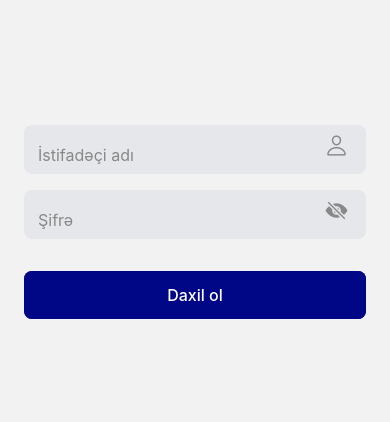
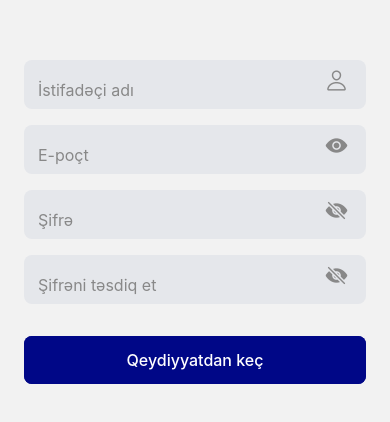
Before and after one commit to MahammadJafarzada/SnapBuy, a React Native app: screen /Register in a window 390 px wide. Shown: the part 200-622 px from the top of the page. Built offline with nearby package versions, Linux system fonts and the light colour scheme.

Commit message:
register screen

```diff
--- a/src/navigation/AppNavigation.tsx
+++ b/src/navigation/AppNavigation.tsx
@@ -2,18 +2,24 @@ import React from 'react';
 import { createNativeStackNavigator } from '@react-navigation/native-stack';
 import { NavigationContainer } from '@react-navigation/native';
 import Login from '../screens/Login/Login';
-import { RootStackParamList } from '../../types'; // Ensure this type is defined in your project
+import { RootStackParamList } from '../../types';
+import Register from '../screens/Register/Register';
 
 const AppNavigation: React.FC = () => {
-    // Define the stack navigator with the typed parameter list
+
     const Stack = createNativeStackNavigator<RootStackParamList>();
 
     return (
         <NavigationContainer>
-            <Stack.Navigator id={undefined}>
+            <Stack.Navigator id={undefined} initialRouteName='Login'>
                 <Stack.Screen
                     name="Login"
                     component={Login}
+                    options={{ headerShown: false }}
+                />
+                    <Stack.Screen
+                    name="Register"
+                    component={Register}
                     options={{ headerShown: false }}
                 />
             </Stack.Navigator>
--- a/src/screens/Login/Login.tsx
+++ b/src/screens/Login/Login.tsx
@@ -1,4 +1,4 @@
-import { View, Text, SafeAreaView, ScrollView } from 'react-native'
+import { View, Text, SafeAreaView, ScrollView, TouchableOpacity } from 'react-native'
 import React, { useCallback, useState } from 'react'
 import tw from 'twrnc'
 import CustomButton from '../../components/CustomButton'
@@ -49,6 +49,11 @@ const Login = () => {
             style={isLoading ? tw`bg-gray-400` : tw`bg-blue-500`}
           />
         </View>
+        <View style={tw`mt-4`}>
+          <TouchableOpacity onPress={() => navigation.navigate('Register')}>
+            <Text style={tw`text-blue-500`}>Qeydiyyatdan keç</Text>
+          </TouchableOpacity>
+        </View>
       </ScrollView>
     </SafeAreaView>
   )
--- /dev/null
+++ b/src/screens/Register/Register.tsx
@@ -0,0 +1,73 @@
+import { View, SafeAreaView, ScrollView } from 'react-native';
+import React, { useState, useCallback } from 'react';
+import tw from 'twrnc';
+import CustomButton from '../../components/CustomButton';
+import InputField from '../../components/InputFields';
+import { RootStackParamList } from '../../../types';
+import { NavigationProp, useNavigation } from '@react-navigation/native';
+
+const Register = () => {
+  const [usernameInput, setUsernameInput] = useState('');
+  const [emailInput, setEmailInput] = useState('');
+  const [passwordInput, setPasswordInput] = useState('');
+  const [confirmPasswordInput, setConfirmPasswordInput] = useState('');
+  const [isPasswordVisible, setIsPasswordVisible] = useState(false);
+  const [isLoading, setIsLoading] = useState(false);
+  const navigation = useNavigation<NavigationProp<RootStackParamList>>();
+
+  const handleRegister = () => {
+    // Add your registration logic here
+  };
+
+  const togglePasswordVisibility = useCallback(() => {
+    setIsPasswordVisible((prev) => !prev);
+  }, []);
+
+  return (
+    <SafeAreaView style={tw`flex-1`}>
+      <ScrollView
+        contentContainerStyle={tw`flex-1 justify-center items-center p-6`}
+        keyboardShouldPersistTaps="handled"
+      >
+        <View style={tw`w-full`}>
+          <InputField
+            label="İstifadəçi adı"
+            iconName="person-outline"
+            value={usernameInput}
+            onChangeText={setUsernameInput}
+          />
+          <InputField
+            label="E-poçt"
+            iconName="mail-outline"
+            value={emailInput}
+            onChangeText={setEmailInput}
+          />
+          <InputField
+            label="Şifrə"
+            iconName="eye-outline"
+            secureTextEntry={!isPasswordVisible}
+            value={passwordInput}
+            onChangeText={setPasswordInput}
+            togglePasswordVisibility={togglePasswordVisibility}
+          />
+          <InputField
+            label="Şifrəni təsdiq et"
+            iconName="eye-outline"
+            secureTextEntry={!isPasswordVisible}
+            value={confirmPasswordInput}
+            onChangeText={setConfirmPasswordInput}
+            togglePasswordVisibility={togglePasswordVisibility}
+          />
+          <CustomButton
+            title={isLoading ? "Qeydiyyatdan keçirilir..." : "Qeydiyyatdan keç"}
+            onPress={handleRegister}
+            disabled={isLoading}
+            style={isLoading ? tw`bg-gray-400` : tw`bg-green-500`}
+          />
+        </View>
+      </ScrollView>
+    </SafeAreaView>
+  );
+};
+
+export default Register;
--- a/types.ts
+++ b/types.ts
@@ -1,6 +1,7 @@
 import { NativeStackNavigationProp } from "@react-navigation/native-stack";
 
 export type RootStackParamList = {
-    Login:{id: number}
+    Login: undefined;
+    Register: undefined;
 }
 export type LoginScreenNavigationProp = NativeStackNavigationProp<RootStackParamList, 'Login'>;
```
